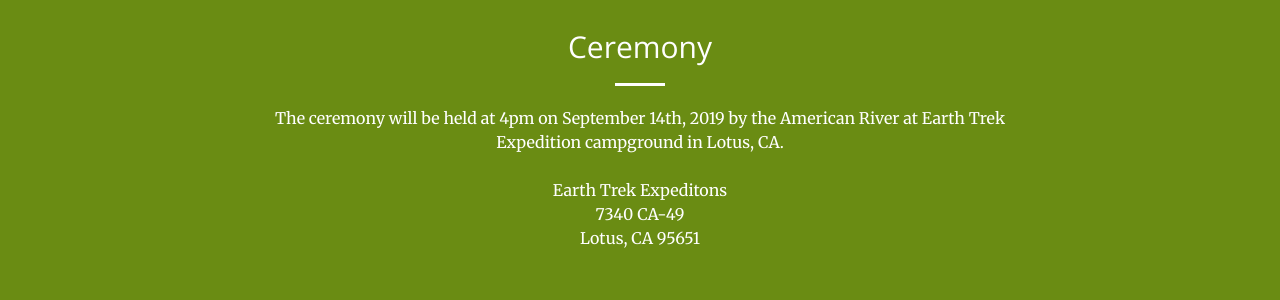
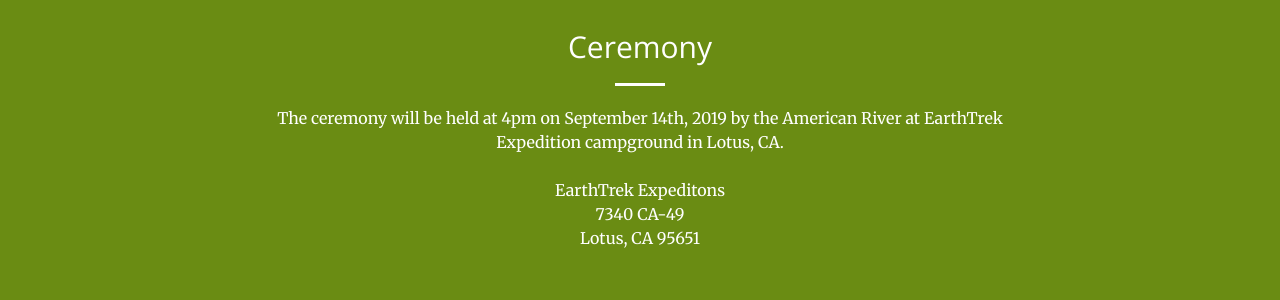
Before and after one commit to mjrich/new-website-test, a Jekyll site: the page built from index.html, in a window 1280 px wide and 900 px high, scrolled down 8971 px. Shown: the part 152-452 px from the top of the window. Built offline with Jekyll 4.4.1, drawn with Linux system fonts in a browser that asks for light colours.

Commit message:
Name styling according to their website
I spent an unreasonable amount of time looking for a commit proposal.

```diff
--- a/_includes/ceremony.html
+++ b/_includes/ceremony.html
@@ -5,9 +5,9 @@
                 <h2 class="section-heading">Ceremony</h2>
                 <hr class="light">
                 <p class="text">
-                  The ceremony will be held at 4pm on September 14th, 2019 by the American River at Earth Trek Expedition campground in Lotus, CA.
+                  The ceremony will be held at 4pm on September 14th, 2019 by the American River at EarthTrek Expedition campground in Lotus, CA.
                   <br /><br />
-                  <a href="https://goo.gl/maps/1bp4eEJ2UNB2" target="_blank">Earth Trek Expeditons<br \>
+                  <a href="https://goo.gl/maps/1bp4eEJ2UNB2" target="_blank">EarthTrek Expeditons<br \>
                   7340 CA-49<br \>
                   Lotus, CA 95651</a>
                 </p>
```
